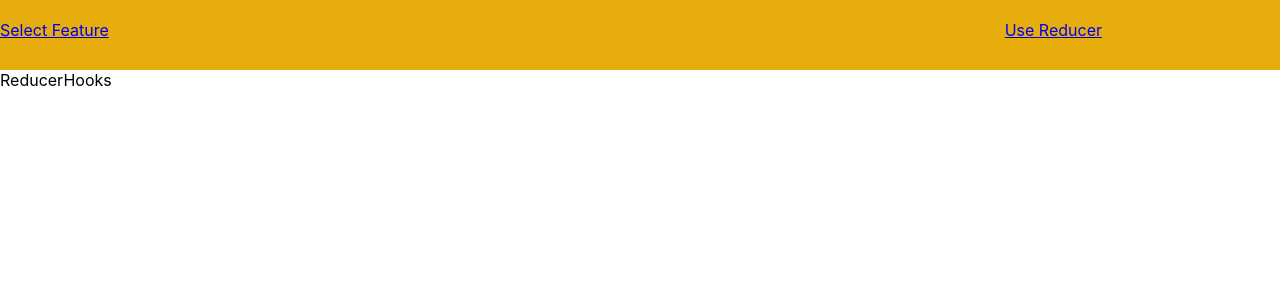
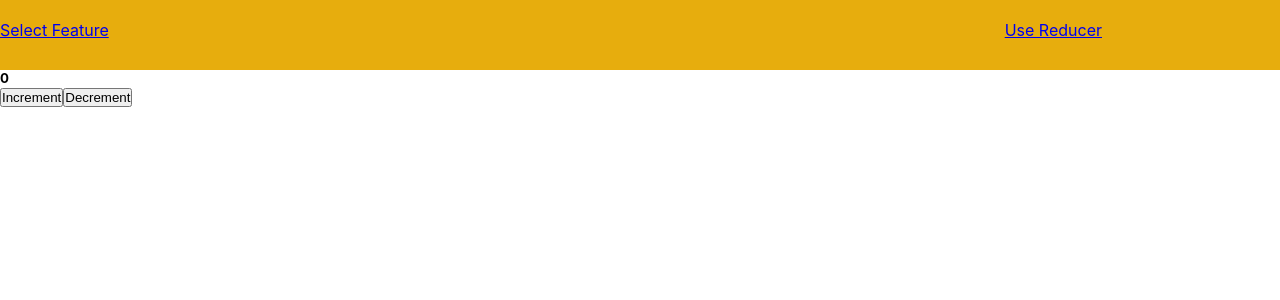
Before and after one commit to Yazdani1/React-experiments, a React (Create React App) app in the folder client/: page /usereducer-hooks in a window 1280 px wide. Shown: the top 300 px of the page. Built offline with nearby package versions, Linux system fonts and the light colour scheme.

Commit message:
user Reducer hooks

```diff
--- a/client/src/ReducerHooks.js
+++ b/client/src/ReducerHooks.js
@@ -1,9 +1,46 @@
-import React from 'react'
+import React, { useState, useReducer } from "react";
+
+const ACTIONS = {
+  INCREMENT: "increment",
+  DECREMENT: "decrement",
+};
+
+const reducer = (state, action) => {
+  switch (action.type) {
+    case ACTIONS.INCREMENT:
+      return state + 5;
+    case ACTIONS.DECREMENT:
+      return state - 1;
+    default:
+      return state;
+  }
+};
 
 const ReducerHooks = () => {
+  //   const [count, setCount] = useState(0);
+
+  //   const increment = () => {
+  //     setCount(count + 10);
+  //   };
+
+  const [count, dispatch] = useReducer(reducer, 0);
+
   return (
-    <div>ReducerHooks</div>
-  )
-}
+    <>
+      <h5>{count}</h5>
+      <button onClick={() => dispatch({ type: ACTIONS.INCREMENT })}>
+        Increment
+      </button>
+      <button onClick={() => dispatch({ type: ACTIONS.DECREMENT })}>
+        Decrement
+      </button>
 
-export default ReducerHooks
+      {/* <h1>{count}</h1> */}
+      {/* <button onClick={() => setCount(count + 1)}>Increment Value</button> */}
+      {/* <button onClick={increment}>Increment</button>
+      <button onClick={() => setCount(count - 1)}>Decrement Value</button> */}
+    </>
+  );
+};
+
+export default ReducerHooks;
```
